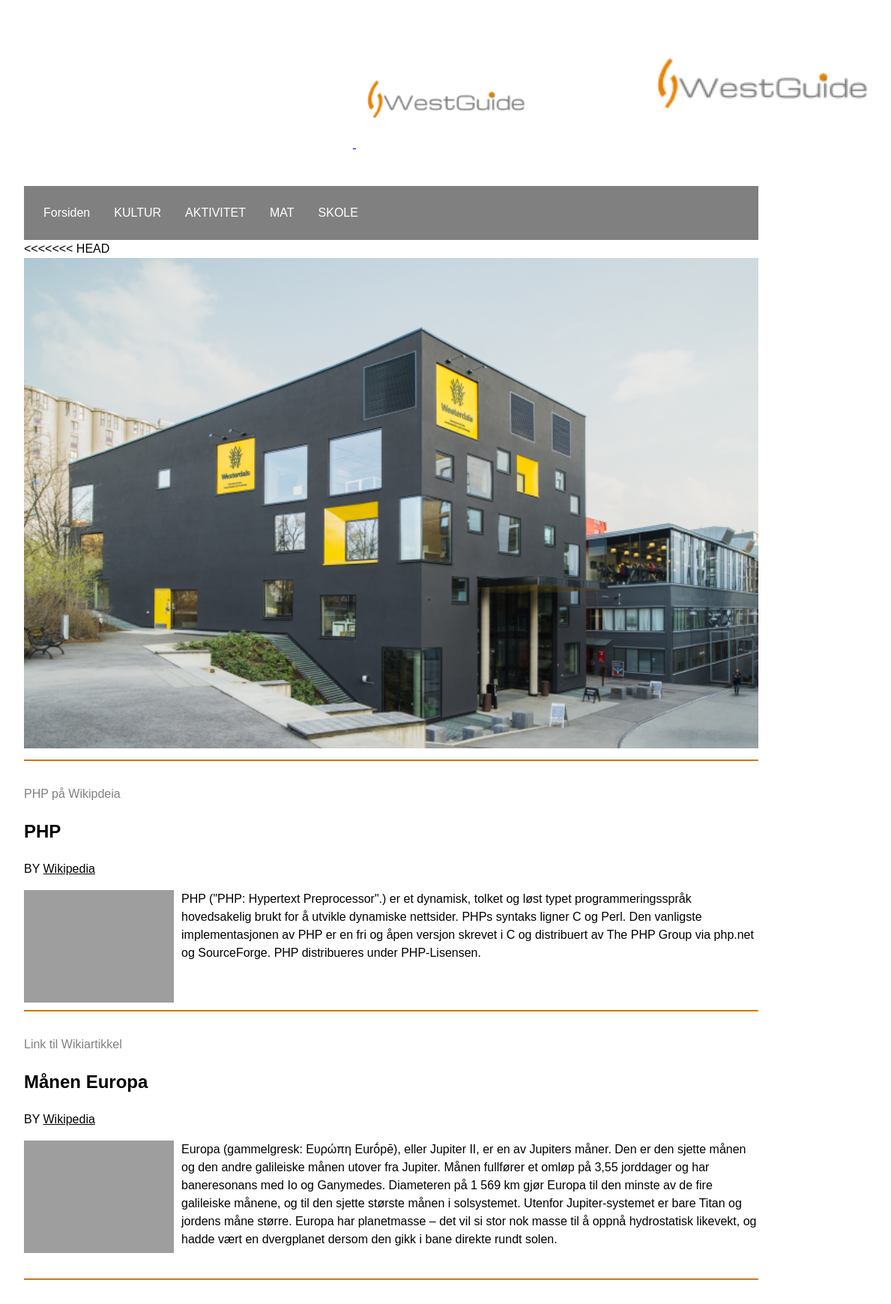
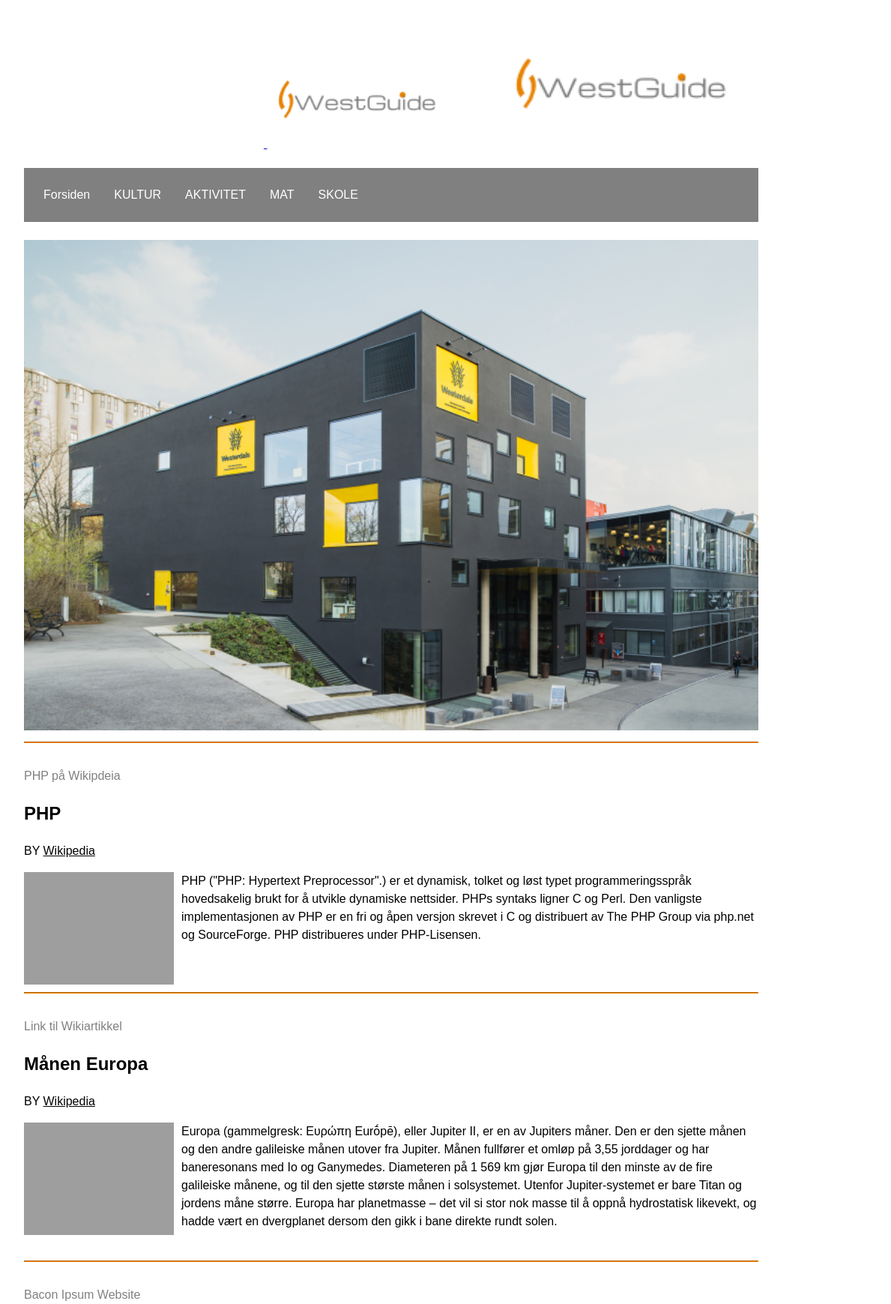
Before and after one commit to saccky/webprojekt-2, a PHP site: page / in a window 1440 px wide. Shown: the top 1739 px of the page at 75% size, without its empty margins (198-1387 px from the left). Run offline with PHP 8.4, Linux system fonts and the light colour scheme; data comes from the database, SQL or seed files in the repository; some libraries are stand-ins or nearby versions; grey boxes are pictures that could not be loaded.

Commit message:
Fjernet opp i merge-conflict

```diff
--- a/header.php
+++ b/header.php
@@ -15,13 +15,10 @@
 <body>
     <div id="wrapper">
         <header>
-<<<<<<< HEAD
             <a href="index.php"> <img id="logo" src="logo-klipt.png" width="300px"> </a>
-=======
             <a href="index.php">
                 <img id="logo" src="logo-klipt.png" width="400px">
             </a>
->>>>>>> origin/master
         </header>
         <nav>
             <ul>
--- a/index.php
+++ b/index.php
@@ -2,7 +2,6 @@
     require 'connection.php';
     require 'header.php';
 ?>
-<<<<<<< HEAD
     <br> <img src="westerdals_bygning_01-1-ekempel.jpg" width="100%">
     <br>
     <hr>
@@ -33,7 +32,6 @@
     <?php
         require 'footer.php'
     ?>
-=======
 
 <br>
 <img src="westerdals_bygning_01-1-ekempel.jpg" width="100%">
@@ -87,4 +85,3 @@
 <?php
         require 'footer.php'
     ?>
->>>>>>> origin/master
```
